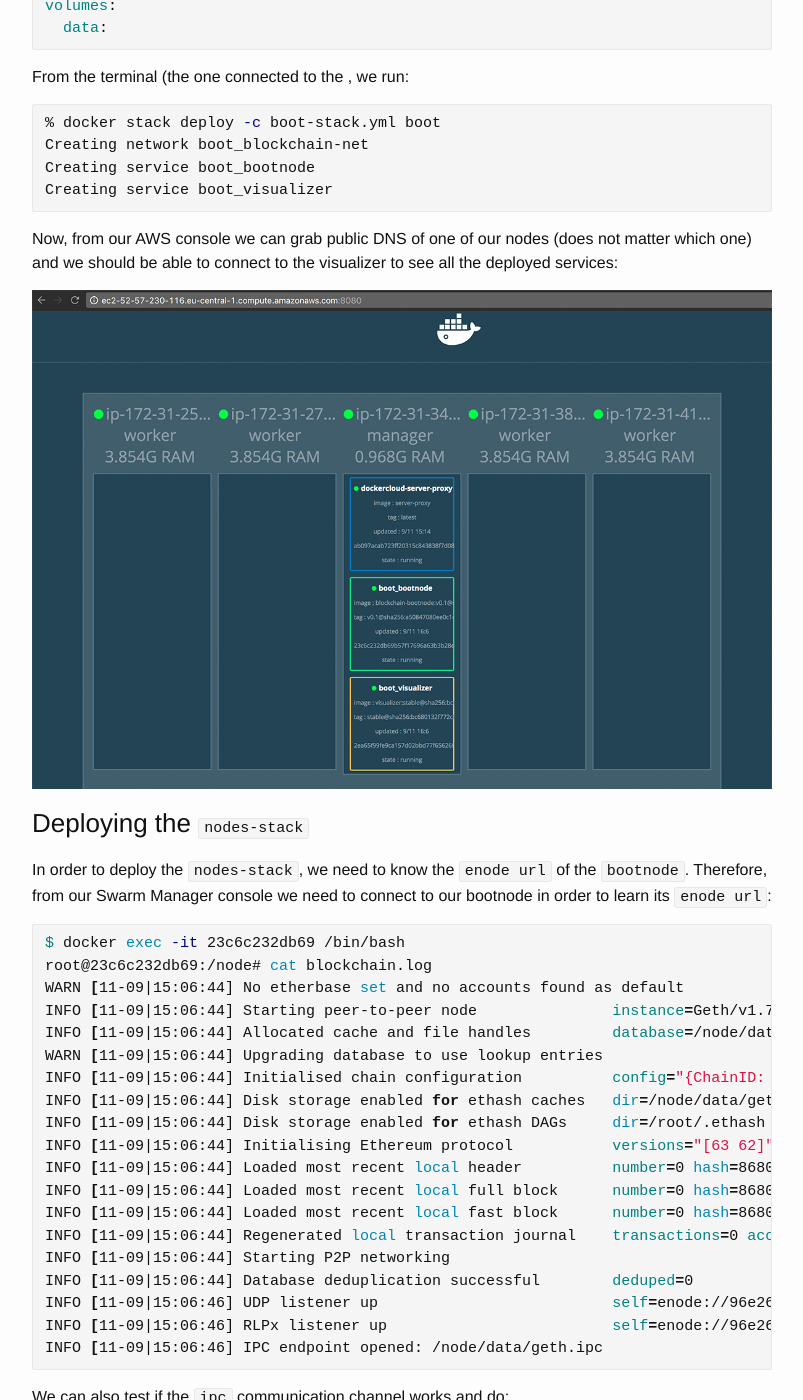
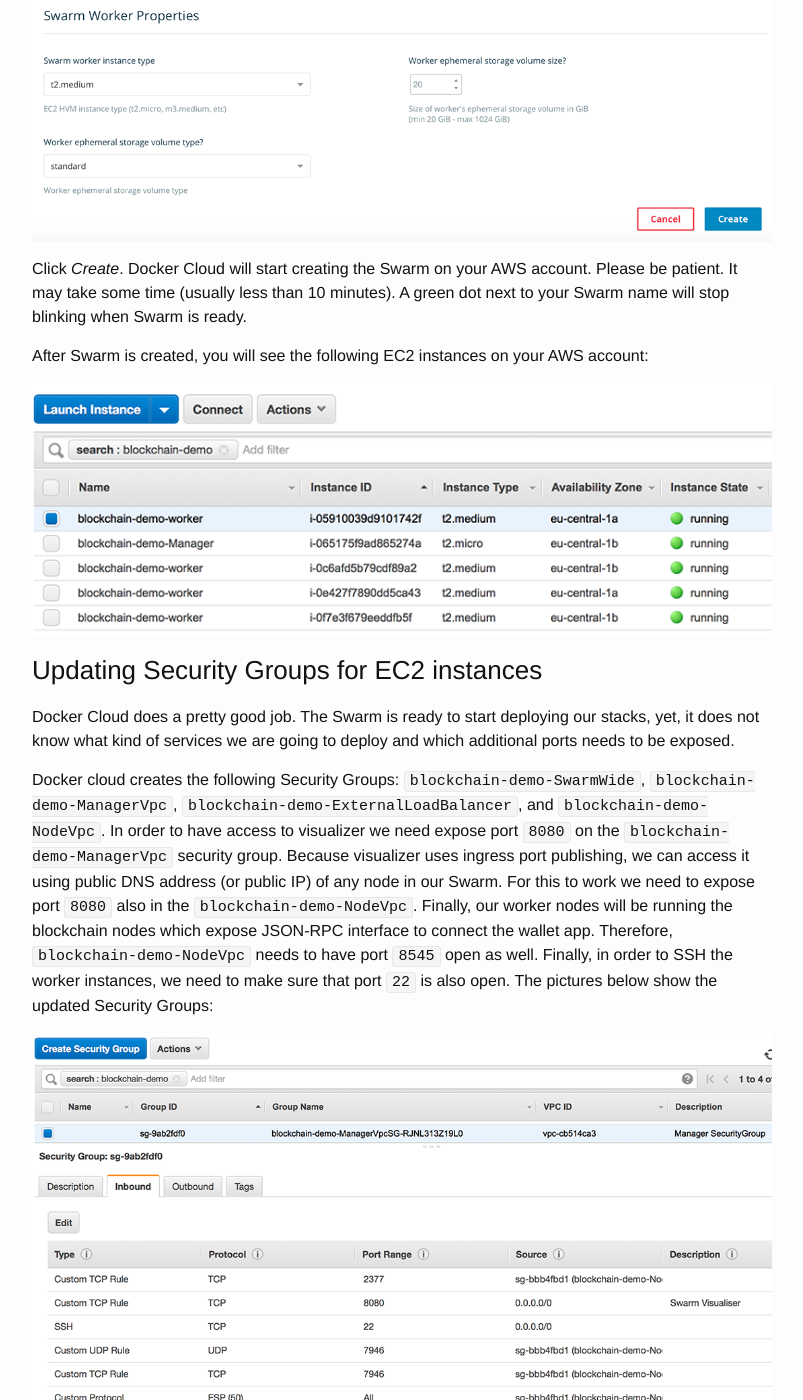
Before and after one commit to Charterhouse/charterhouse.github.io, a Jekyll site: the page built from _posts/2016-12-18-private-blockchain-with-ethereum.markdown, in a window 1280 px wide and 1400 px high, scrolled down 10434 px. Shown: the whole window, without its empty margins (238-1041 px from the left). Built offline with Jekyll 4.4.1, drawn with Linux system fonts in a browser that asks for light colours; some of the changed text lies outside the part shown.

Commit message:
Added section on creating Swarm with Docker Cloud and exposing additional ports via Security Groups

````diff
--- a/_posts/2016-12-18-private-blockchain-with-ethereum.markdown
+++ b/_posts/2016-12-18-private-blockchain-with-ethereum.markdown
@@ -269,7 +269,46 @@ the AWS documentation.
 
 ## Running blockchain nodes on the private network.
 
-Having our VPC ready, now we are ready to run our blockchain nodes.
+Having our VPC ready, we can now create our SWARM using Docker Cloud. Login to your docker cloud account (create one if you do not already have one), and in the *Swarms* panels select *Create*.
+
+> If you haven't done it before, you will need to connect you AWS account to Docker Cloud. Follow the instructions in [Link Amazon Web Services to Docker Cloud](https://docs.docker.com/docker-cloud/cloud-swarm/link-aws-swarm/) in Docker documentation.
+
+Give your Swarm a descriptive name, and select `Stable` as the docker version that will be used with this swarm. In our example we use *Frankfurt* region.
+
+![CreateSwarm_1](/images/private-blockchain-assets/SwarmCreate_1.png)
+
+Next, in *Region Advanced Settings* select the `blockchainlab-vpc` from the list and fill in the remaining fields accordingly as showin in the picture below:
+
+![SwarmCreate_VPCSettings](/images/private-blockchain-assets/SwarmCreate_VPCSettings.png)
+
+Next set the Swarm Size to use one manager and four worker nodes, and select the right ssh key to be used for your account (the same that we created in Section *Before you begin* above):
+
+![SwarmCreate_Size](/images/private-blockchain-assets/SwarmCreate_Size.png)
+
+Finally, set the Swarm Manager and Swarm Worker properties. We use a `t2.micro` instance for the manager (where we only intend to run the bootnode and the visualiser), and `t2.medium` for the worker nodes:
+
+![SwarmCreate_Properties](/images/private-blockchain-assets/SwarmCreate_Properties.png)
+
+Click *Create*. Docker Cloud will start creating the Swarm on your AWS account. Please be patient. It may take some time (usually less than 10 minutes). A green dot next to your Swarm name will stop blinking when Swarm is ready.
+
+After Swarm is created, you will see the following EC2 instances on your AWS account:
+
+![SwarmCreate_EC2Instances](/images/private-blockchain-assets/SwarmCreate_EC2Instances.png)
+
+### Updating Security Groups for EC2 instances
+
+Docker Cloud does a pretty good job. The Swarm is ready to start deploying our stacks, yet, it does not know what kind of services we are going to deploy and which additional ports needs to be exposed.
+
+Docker cloud creates the following Security Groups: `blockchain-demo-SwarmWide`, `blockchain-demo-ManagerVpc`, `blockchain-demo-ExternalLoadBalancer`, and `blockchain-demo-NodeVpc`. In order to have access to visualizer we need expose port `8080` on the `blockchain-demo-ManagerVpc` security group. Because visualizer uses ingress port publishing, we can access it using public DNS address (or public IP) of any node in our Swarm. For this to work we need to expose port `8080` also in the `blockchain-demo-NodeVpc`. Finally, our worker nodes will be running the blockchain nodes which expose JSON-RPC interface to connect the wallet app. Therefore, `blockchain-demo-NodeVpc` needs to have port `8545` open as well. Finally, in order to SSH the worker instances, we need to make sure that port `22` is also open. The pictures below show the updated Security Groups:
+
+![SecurityGroups_Manager](/images/private-blockchain-assets/SecurityGroups_Manager.png)
+
+![SecurityGroups_Worker](/images/private-blockchain-assets/SecurityGroups_Worker.png)
+
+### Deploying blockchain nodes
+
+We are ready to deploy our blockchain nodes.
+
 First access the Swarm manager, either by using Docker for Mac or by copying
 the *connect* command from the Docker Cloud:
 
@@ -609,23 +648,19 @@ In order to complete the setup, follow the above steps for other nodes.
 
 ## Docker Images
 
+The source code repository for this post can be found in our Charterhouse github account at [https://github.com/Charterhouse/private-blockchain](https://github.com/Charterhouse/private-blockchain).
+
 In folders `bootnode`, `node`, and `miner` you will find the dockerfiles corresponding
-to the docker images used in the `boot-stack.yml` and `nodes-stack.yml` files. These are
+to the docker images used in the `boot-stack.yml` and `nodes-stack.yml` files. We published the ready to use images images on [Docker Hub](https://hub.docker.com). These are
 `charterhouse/blockchain-bootnode:v0.1`, `charterhouse/blockchain-node:v0.1`, and
 `charterhouse/blockchain-miner:v0.1` respectively. For simplicity, in our current setup
 we do not use a separate miner.
 
-In order to change images, fo each image, run in the image directory:
+In order to change images, for each image, run in the image directory:
 
 ```bash
-$ docker build -t charterhouse/blockchain-bootnode:v0.1 .
-$ docker push charterhouse/blockchain-bootnode:v0.1
+$ docker build -t <your-image-tag> .
+$ docker push <your-image-tag>
 ```
 
-> You may need to login with `docker login`. Login with **your** username, not `charterhouse`.
-
-## Assets in `private-blockchain.psd`
-
-This is a photoshop file that contains all the image assets used in this `README.md` file.
-All images in `private-blockchain-assets` directory are automatically generated
-using the Photoshop's image assets generation feature.
+> If you push the images to Docker Hub, you will need to login using the `docker login` command. Login with **your** username, not `charterhouse`.
````
Also changed, not shown: other parts of _posts/2016-12-18-private-blockchain-with-ethereum.markdown (+3 -3 lines), images/private-blockchain-assets/ConnectToSwarm.png, images/private-blockchain-assets/CreateVPC_AssignDHCP.png, images/private-blockchain-assets/SecurityGroups_Manager.png (added), images/private-blockchain-assets/SecurityGroups_Worker.png (added), images/private-blockchain-assets/SwarmCreate_1.png (added), images/private-blockchain-assets/SwarmCreate_EC2Instances.png (added), images/private-blockchain-assets/SwarmCreate_Properties.png (added), images/private-blockchain-assets/SwarmCreate_Size.png (added), images/private-blockchain-assets/SwarmCreate_VPCSettings.png (added).
